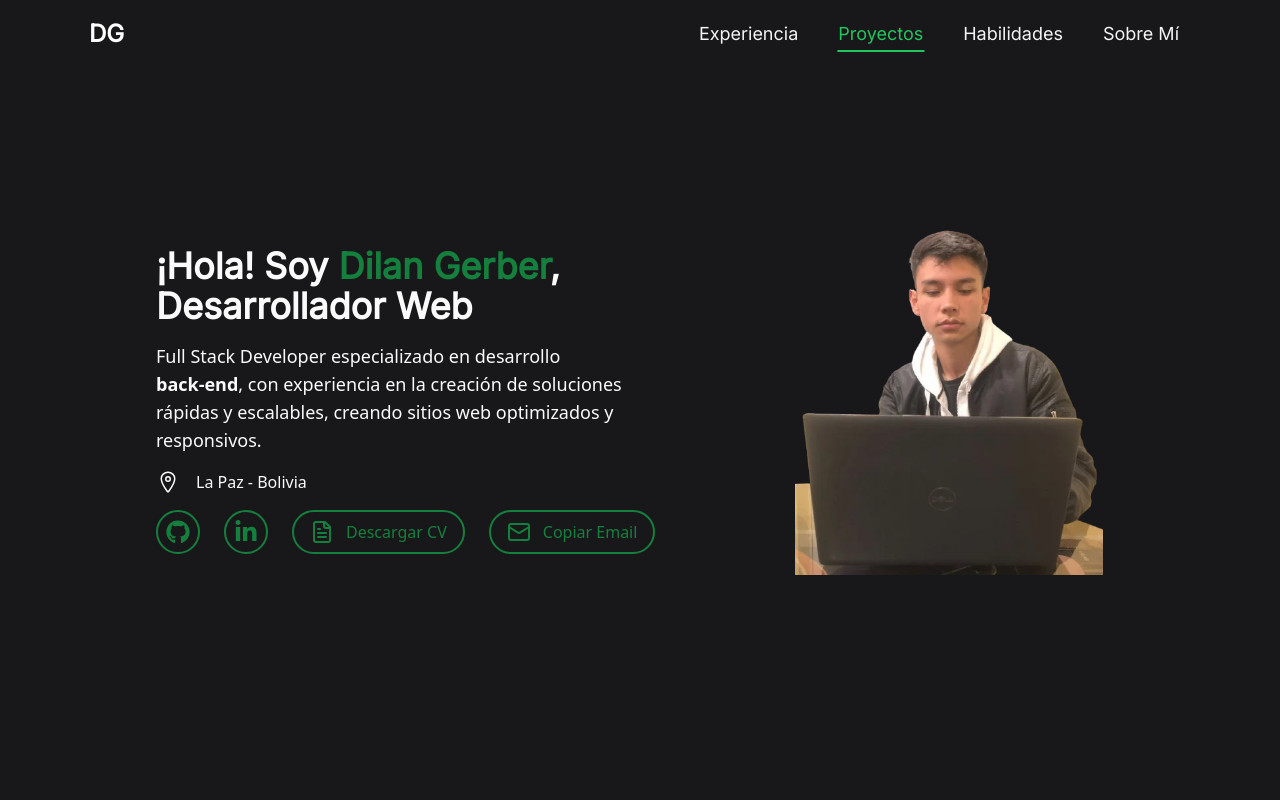
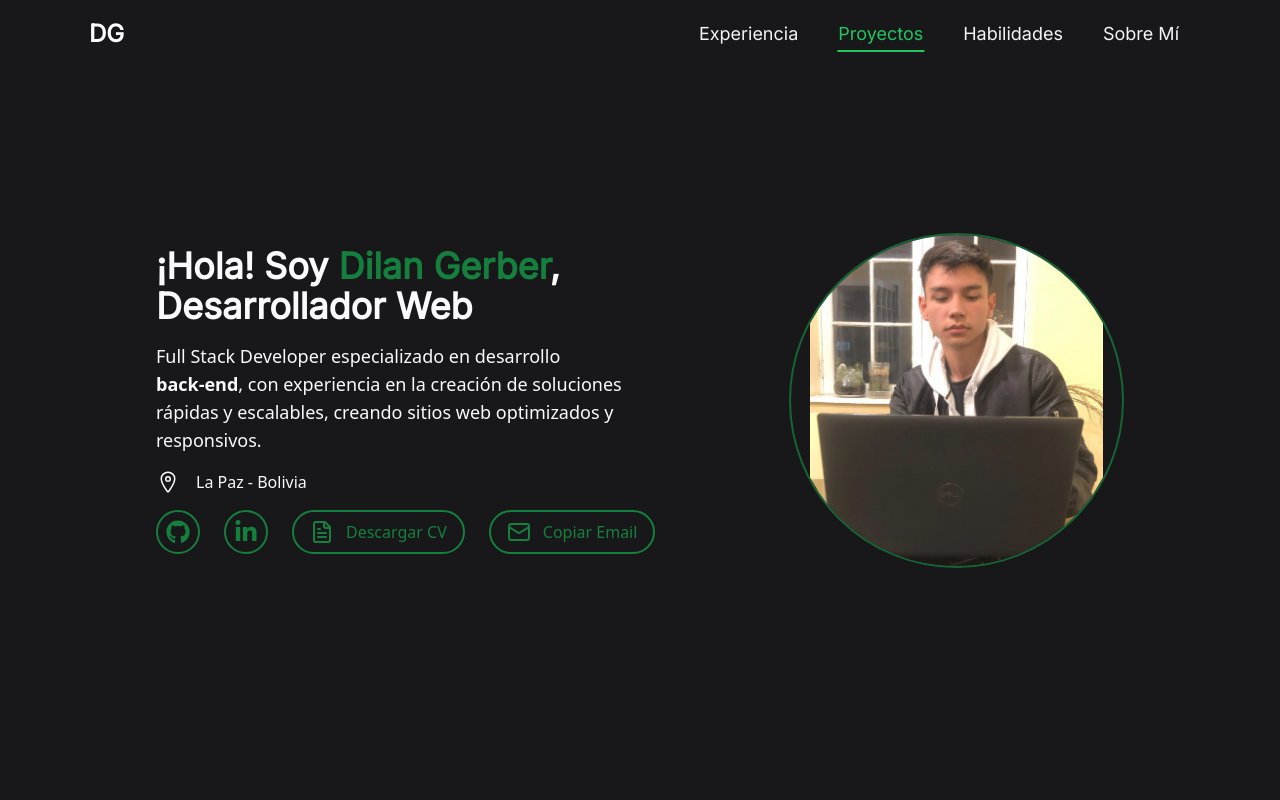
Before and after one commit to DilanGerber/portfolio-dilan, a Next.js app: page / in a window 1280 px wide. Shown: the top 800 px of the page. Built offline with nearby package versions, Linux system fonts and the light colour scheme.

Commit message:
Images optimizadas

```diff
--- a/next.config.mjs
+++ b/next.config.mjs
@@ -1,4 +1,14 @@
 /** @type {import('next').NextConfig} */
-const nextConfig = {};
+const nextConfig = {
+    images: {
+        formats: ["image/avif", "image/webp"], // Habilita formatos más ligeros
+        remotePatterns: [
+          {
+            protocol: "https",
+            hostname: "**", // Permite imágenes externas (ajústalo según tu necesidad)
+          },
+        ],
+    },
+};
 
 export default nextConfig;
--- a/src/app/layout.js
+++ b/src/app/layout.js
@@ -2,6 +2,8 @@ import ThemeProvider from "@/components/theme/ThemeProvider";
 import { Geist, Geist_Mono } from "next/font/google";
 import "./globals.css";
 import { inter } from "@/lib/fonts";
+import Navbar from "@/components/layout/NavBar";
+import Footer from "@/components/layout/Footer";
 
 const geistSans = Geist({
   variable: "--font-geist-sans",
@@ -25,7 +27,9 @@ export default function RootLayout({ children }) {
         className={`${geistSans.variable} ${geistMono.variable} antialiased ${inter.variable}`}
       >
         <ThemeProvider attribute="class" defaultTheme="system">
+          <Navbar />
           {children}
+          <Footer />
         </ThemeProvider>
       </body>
     </html>
--- a/src/app/page.js
+++ b/src/app/page.js
@@ -3,8 +3,6 @@ import Experience from "@/components/home/experience/Experience";
 import Landing from "@/components/home/Landing";
 import Projects from "@/components/home/projects/Projects";
 import Skills from "@/components/home/Skills";
-import Footer from "@/components/layout/Footer";
-import Navbar from "@/components/layout/NavBar";
 import StartButton from "@/components/layout/StartButton";
 import ThemeSwitcher from "@/components/theme/ThemeSwitcher";
 import GitHubActivity from "@/components/ui/GitHubActivity";
@@ -12,7 +10,6 @@ import GitHubActivity from "@/components/ui/GitHubActivity";
 export default function Home() {
   return (
     <div className=" ">
-      <Navbar />
       {/* <ThemeSwitcher/> */}
       <Landing />
       <Experience />
@@ -21,7 +18,6 @@ export default function Home() {
       <GitHubActivity />
       <AboutMe />
       <StartButton />
-      <Footer />
     </div>
   );
 }
--- a/src/components/home/AboutMe.jsx
+++ b/src/components/home/AboutMe.jsx
@@ -15,13 +15,21 @@ const AboutMe = () => {
         </p>
         <div className=' grid md:grid-cols-2 mt-8 gap-8'>
             <div className=' flex justify-center items-center'>
-                <div className=' size-[300px] border-2 border-green-800 hover:border-green-500 rounded-full overflow-hidden'>
+                <div className=' size-[300px] border-2 border-green-800 rounded-full overflow-hidden relative transition-all duration-300 group
+        before:absolute before:inset-0 before:rounded-full
+        before:transition-all before:duration-300
+        hover:before:bg-[radial-gradient(circle_at_center,_rgba(34,197,94,0.6)_25%,_transparent_60%)]
+        hover:border-green-500 hover:shadow-[0_0_30px_5px_rgba(34,197,94,0.5)]'>
                 <Image
                     src='/assets/Dilan-Gerber-Image-3.webp'
                     alt='Dilan Gerber'
-                    width={1080}
-                    height={1080}
-                    className=' object-cover w-full h-full'
+                    width={300}
+                    height={300}
+                    className=' object-cover w-full h-full transition-all duration-300 group-hover:scale-105'
+                    priority={false} // No la carga de inmediato
+                    loading="lazy"  // Asegura que el navegador la cargue en diferido
+                    placeholder="blur" // Opcional: Pre-carga con un desenfoque (si la imagen está optimizada en `next.config.js`)
+                    blurDataURL="/assets/Dilan-Gerber-Image-5-blur.webp" // Usa una versión ligera como placeholder
                 />
                 </div>
             </div>
--- a/src/components/home/Landing.jsx
+++ b/src/components/home/Landing.jsx
@@ -59,15 +59,27 @@ const Landing = () => {
                 </a>
             </div>
         </div>
-        <div className=' relative flex justify-center md:justify-end items-center'>
-            <Image
-                src='/assets/Dilan-Gerber-image.webp'
-                alt='Dilan Gerber'
-                width={1080}
-                height={1080}
-                className=' object-contain size-[350px]'
-            />
-        </div>
+        <div className="relative flex justify-center md:justify-end items-center mt-12 md:mt-0">
+      <div
+        className="size-[300px] md:size-[335px] border-2 border-green-800 rounded-full overflow-hidden
+        relative transition-all duration-300 group
+        before:absolute before:inset-0 before:rounded-full
+        before:transition-all before:duration-300
+        hover:before:bg-[radial-gradient(circle_at_center,_rgba(34,197,94,0.6)_25%,_transparent_60%)]
+        hover:border-green-500 hover:shadow-[0_0_30px_5px_rgba(34,197,94,0.5)]"
+      >
+        <Image
+          src="/assets/Dilan-Gerber-Image-5.webp"
+          alt="Dilan Gerber"
+          fill
+          className="object-contain transition-all duration-300 group-hover:scale-105"
+          priority={false} // No la carga de inmediato
+          loading="lazy"  // Asegura que el navegador la cargue en diferido
+          placeholder="blur" // Opcional: Pre-carga con un desenfoque (si la imagen está optimizada en `next.config.js`)
+          blurDataURL="/assets/Dilan-Gerber-Image-5-blur.webp" // Usa una versión ligera como placeholder
+        />
+      </div>
+    </div>
     </section>
   )
 }
```
Also changed, not shown: public/assets/Dilan-Gerber-Image-4.webp (added), public/assets/Dilan-Gerber-Image-5.webp (added).
